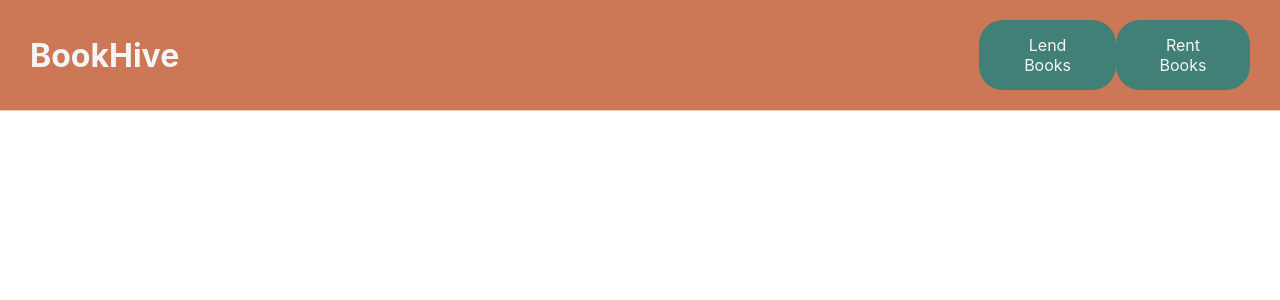
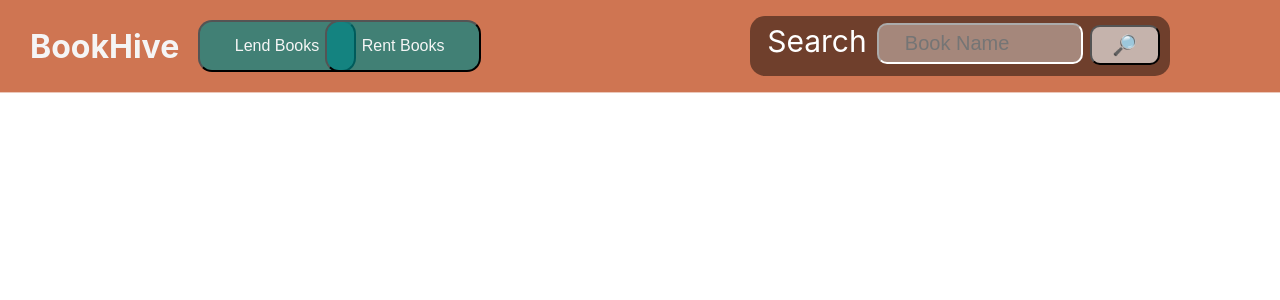
Before and after one commit to SatishK64/BookHive-Project, a React (Create React App) app: page / in a window 1280 px wide. Shown: the top 300 px of the page. Built offline with nearby package versions, Linux system fonts and the light colour scheme.

Commit message:
add search

```diff
--- a/src/Components/SplHeader.css
+++ b/src/Components/SplHeader.css
@@ -4,31 +4,90 @@
     justify-content: space-between;
     align-items: center;
     padding: 20px 30px;
-    background-color: #c75; /* Adjust as needed */
+    background-color: rgb(207, 117, 82); /* Adjust as needed */
     border-bottom: 1px solid #ffffff9a; /* Optional */
 }
 
 .Header-name {
     font-size: 2rem;
     font-weight: bold;
-    padding-right: 800px;
+    padding-right: 50px;
     color: whitesmoke;
 }
 .hyper{
     color: whitesmoke;
     text-decoration: none;
 }
-.Header-lend ,
-.Header-rent {
+.Header-lend  {
+    position: relative;
+    right: 100px;
     text-decoration: none;
     color: whitesmoke; /* Adjust as needed */
     font-size: 1rem;
     background-color: #008585af;
     padding: 15px 35px;
-    border-radius: 24px;
+    border-radius: 14px;
 }
+.Header-rent{
+    position: relative;
+    right: 200px;
+    text-decoration: none;
+    color: whitesmoke; /* Adjust as needed */
+    font-size: 1rem;
+    background-color: #008585af;
+    padding: 15px 35px;
+    border-radius: 14px;
+}
+.Header-search{
+    height: 50px;
+    width: 500px;
+}
+.Search-Bar{
+    height: 35px;
+    width: 185px;
+    border-radius: 10px;
+    font-size: 20px;
+    padding-left: 15px;
+    position: relative;
+    bottom: 5px;
+    background-color: #ffffff5f;
+    color: #000000ff;
+    border-color: white;
 
+}
+.Submit-button{
+    position: relative;
+    width: 70px;
+    height: 40px;
+    border-radius: 10px;
+    font-size: 20px;
+    bottom: 3px;
+    background-color: #f9f9f99f;
+    left: 7px;
+}
+.Submit-button:hover{
+    background-color: #ffffffff;
+}
+.Search{
+    position: relative;
+    height: 40px;
+    width: 400px;
+    background-color: #31b1b1;
+    padding: 10px 10px;
+    border-radius: 15px;
+    bottom: 5px;
+    background-color: #02020277;
+}
 .Header-lend:hover,
 .Header-rent:hover {
     background-color: #31b1b1; /* Optional */
 }
+
+#label{
+    font-size: 30px;
+    padding-right: 10px;
+    color: white;
+    position: relative;
+    bottom: 3px;
+    text-shadow: #000000ff;
+}
--- a/src/Components/SplHeader.jsx
+++ b/src/Components/SplHeader.jsx
@@ -10,9 +10,15 @@ function SplHeader(){
                 <div className="Header_bar">
 
                 <div className="Header-name">BookHive</div>
-                <div className="Header-lend">Lend Books</div>
-                <div className="Header-rent">Rent Books</div>
-
+                <button type="button" className="Header-lend">Lend Books</button>
+                <button type="button" className="Header-rent">Rent Books</button>
+                <div className="Header-search">
+                   <div className="Search">
+                        <label id ="label" for="Search">Search</label>
+                        <input className= "Search-Bar"type="text" placeholder="  Book Name"></input>
+                        <button type="button" className="Submit-button">🔎</button>
+                    </div>
+                </div>
                 </div>
             </header>
 
```
